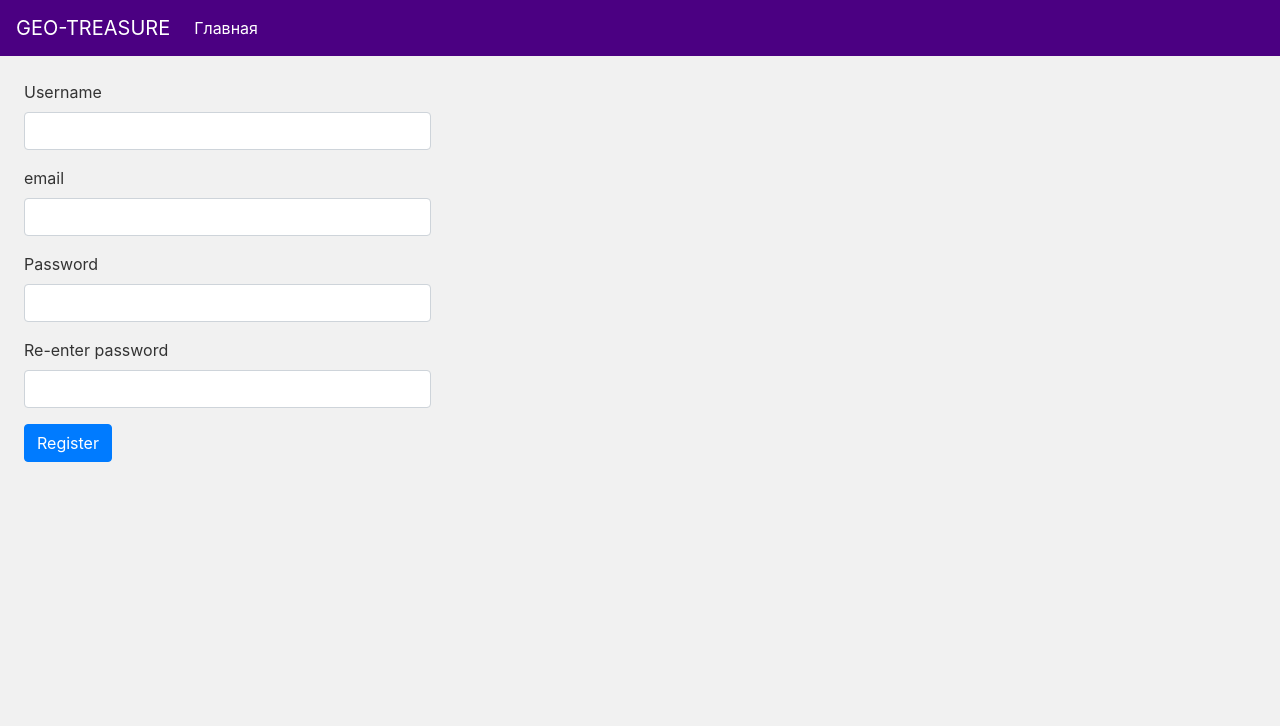
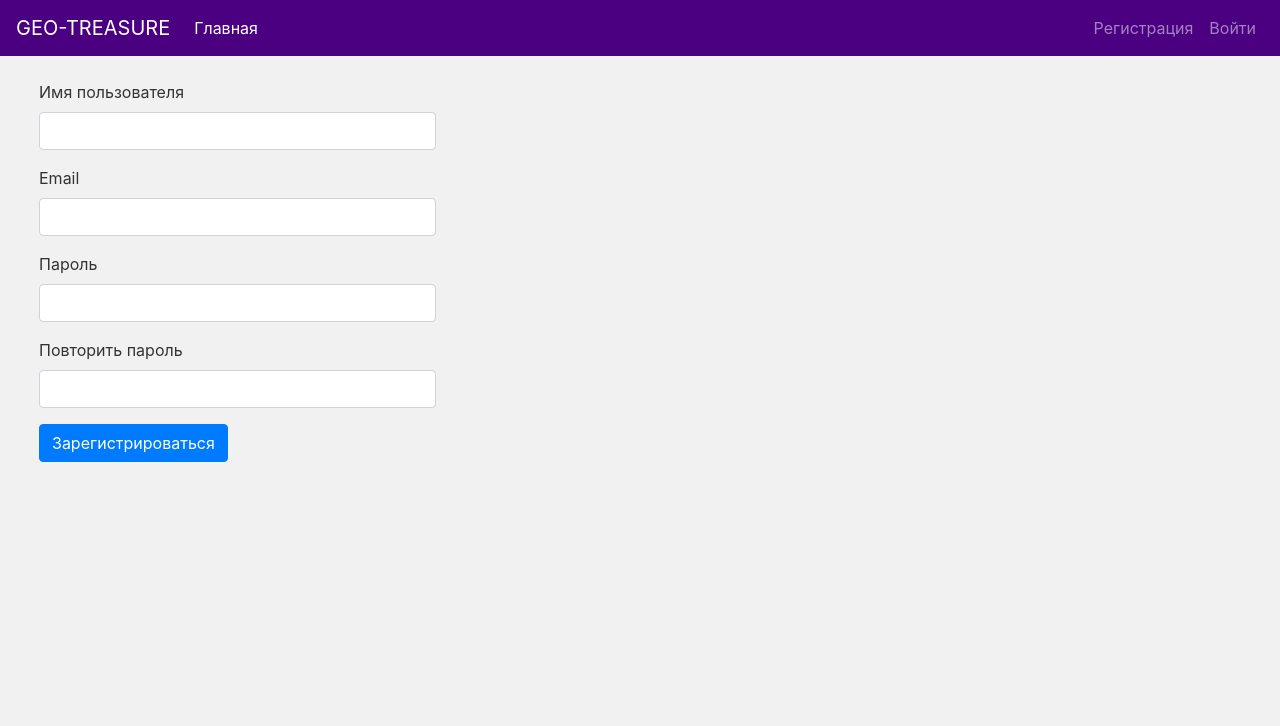
Before and after one commit to shevelsm/geo-treasure, a Flask app: page /register in a window 1280 px wide. Shown: the top 726 px of the page. Before the commit the page ends 462 px from the top, so only its background shows below. Run offline with Flask 2, Linux system fonts and the light colour scheme; some libraries are stand-ins or nearby versions.

Commit message:
add register and login button to the nav

```diff
--- a/webapp/__init__.py
+++ b/webapp/__init__.py
@@ -85,9 +85,7 @@ def create_app():
     def process_login():
         form = LoginForm()
         if form.validate_on_submit():
-            print("data:", form.username.data)
             user = User.query.filter(User.username == form.username.data).first()
-            print("response", user)
             if user and user.check_password(form.password.data):
                 login_user(user, remember=form.remember_me.data)
                 flash("You've been logged in!")
--- a/webapp/forms.py
+++ b/webapp/forms.py
@@ -7,42 +7,42 @@ from webapp.model import User
 
 class LoginForm(FlaskForm):
     username = StringField(
-        "Username", validators=[DataRequired()], render_kw={"class": "form-control"}
+        "Имя пользователя", validators=[DataRequired()], render_kw={"class": "form-control"}
     )
     password = PasswordField(
-        "Password", validators=[DataRequired()], render_kw={"class": "form-control"}
+        "Пароль", validators=[DataRequired()], render_kw={"class": "form-control"}
     )
     remember_me = BooleanField(
-        "Remember me", default=False, render_kw={"class": "form-group"}
+        "Запомнить меня", default=False, render_kw={"class": "form-group"}
     )
-    submit = SubmitField("Login", render_kw={"class": "btn btn-primary"})
+    submit = SubmitField("Войти", render_kw={"class": "btn btn-primary"})
 
 
 class RegistrationForm(FlaskForm):
     username = StringField(
-        "Username", validators=[DataRequired()], render_kw={"class": "form-control"}
+        "Имя пользователя", validators=[DataRequired()], render_kw={"class": "form-control"}
     )
     email = StringField(
-        "email",
+        "Email",
         validators=[DataRequired(), Email()],
         render_kw={"class": "form-control"},
     )
     password = PasswordField(
-        "Password", validators=[DataRequired()], render_kw={"class": "form-control"},
+        "Пароль", validators=[DataRequired()], render_kw={"class": "form-control"},
     )
     password2 = PasswordField(
-        "Re-enter password",
+        "Повторить пароль",
         validators=[DataRequired(), EqualTo("password")],
         render_kw={"class": "form-control"},
     )
-    submit = SubmitField("Register", render_kw={"class": "btn btn-primary"})
+    submit = SubmitField("Зарегистрироваться", render_kw={"class": "btn btn-primary"})
 
     def validate_username(self, username):
         user_count = User.query.filter_by(username=username.data).count()
         if user_count > 0:
-            raise ValidationError("User with the same username already exists!")
+            raise ValidationError("Пользователь с таким именем уже существует!")
 
     def validate_email(self, email):
         user_count = User.query.filter_by(email=email.data).count()
         if user_count > 0:
-            raise ValidationError("User with the same email already exists!")
+            raise ValidationError("Пользователь с данным адрессом электронной почты уже существует!")
--- a/webapp/templates/menu.html
+++ b/webapp/templates/menu.html
@@ -7,4 +7,28 @@
       </li>
     </ul>
   </section>
+  <section class="navbar-nav ml-auto" id="navbarSupportedContent">
+    <ul class="navbar-nav">
+      {% if current_user.is_authenticated %}
+      <li class="nav-item">
+        <span class="nav-link">Привет, {{ current_user.username }}!</span>
+      </li>
+      {% if current_user.is_admin %}
+      <li class="nav-item">
+        <a class="nav-link" href="#">Администрирование</a>
+      </li>
+      {% endif %}
+      <li class="nav-item">
+        <a class="nav-link" href="{{ url_for('logout') }}">Выйти</a>
+      </li>
+      {% else %}
+      <li class="nav-item">
+        <a class="nav-link" href="{{ url_for('register') }}">Регистрация</a>
+      </li>
+      <li class="nav-item">
+        <a class="nav-link" href="{{ url_for('login') }}">Войти</a>
+      </li>
+      {% endif %}
+    </ul>
+  </section>
 </nav>
--- a/webapp/templates/registration.html
+++ b/webapp/templates/registration.html
@@ -5,7 +5,6 @@ get_flashed_messages() %} {% if messages %}
   {% endfor %}
 </div>
 {% endif %} {% endwith %}
-<div class="row">
 <div class="col-4 m-4">
   <form action="{{ url_for('process_reg') }}" method="POST">
     {{ form.hidden_tag() }}
@@ -25,5 +24,4 @@ get_flashed_messages() %} {% if messages %}
   </form>
 </div>
 <div class="col-8"></div>
-</div>
 {% endblock %}
```
Also changed, not shown: create_admin.py (added, +28 -0 lines). Lines whose indentation alone changed are shown as unchanged.
